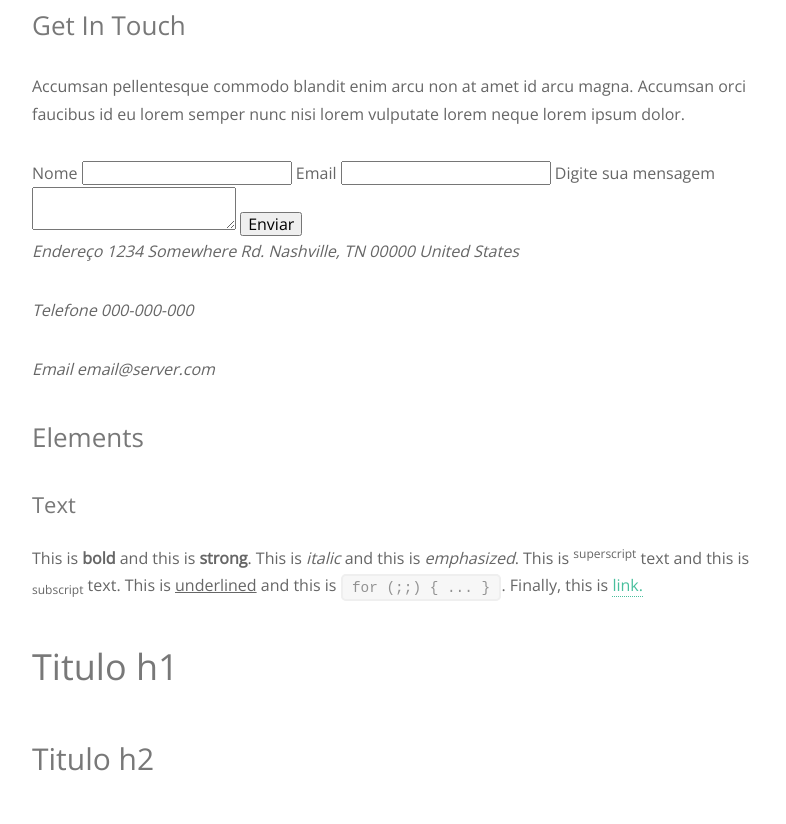
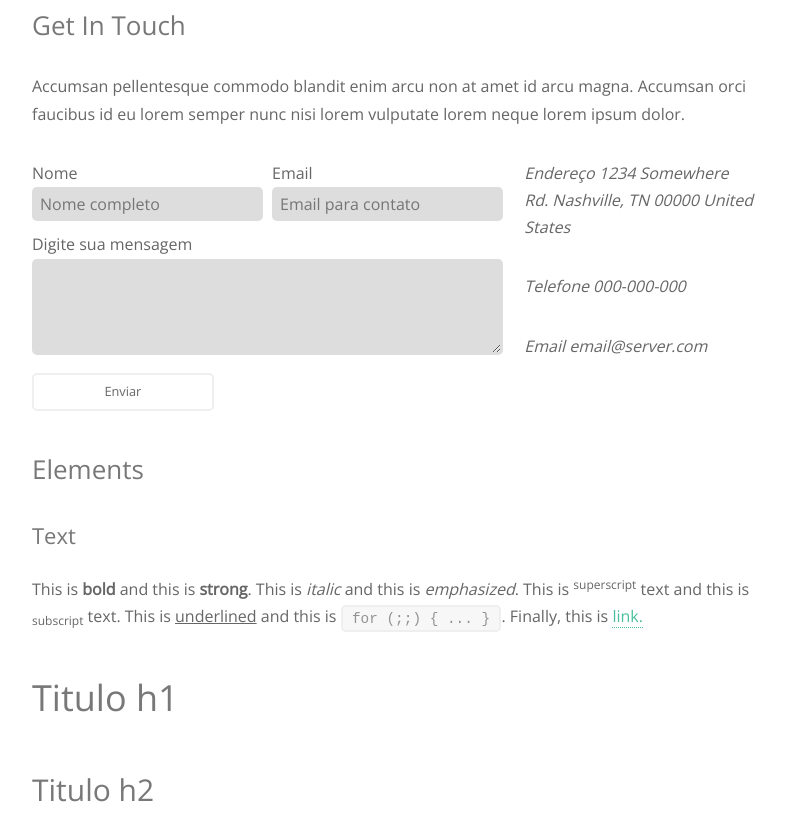
Before and after one commit to kauancf/curso-web-design, a plain HTML site: page Projeto_Strata/index.html in a window 1280 px wide. Shown: the part 2646-3470 px from the top of the page, without its empty margins (470-1256 px from the left). Drawn offline with nearby package versions, Linux system fonts and the light colour scheme.

Commit message:
Projeto 03 - Criação de conteudo em CSS - pt 03

```diff
--- a/Projeto_Strata/css/style.css
+++ b/Projeto_Strata/css/style.css
@@ -116,6 +116,29 @@ li{
     color: #49bf9d;
 }
 
+input, label, textarea{
+    display: inline-block;
+    width: 100%;
+    box-sizing: border-box;
+}
+
+input, textarea{
+    background: #ddd;
+    padding: 6px;
+    border-radius: 5px;
+    border: 2px solid transparent;
+    margin-bottom: 10px;
+}
+
+textarea{
+    height: 6em;
+}
+
+input:focus, textarea:focus{ /* mudar cor da borda quando clicado */
+    border: 2px solid #49bf9d;
+    outline: none;
+}
+
 .button-default{
     background-color: #49bf9d;
     border: 2px solid #49bf9d;
@@ -124,6 +147,7 @@ li{
     padding: .75em 5.5em;
     font-size: .8em;
     display: inline-block;
+    width: auto;
 }
 
 .button-default-stroke{
@@ -147,6 +171,44 @@ li{
     text-align: center;
     width: 50%;
     margin-top: 24px;
+}
+
+.table{
+    width: 100%;
+    margin:0 0 2em 0;
+    border-collapse: collapse; /* Remove espaços entr colunas*/
+    text-align: left;
+
+}
+
+.table td{
+    padding: .75em;
+}
+
+.table th{
+    background-color:#ccc ;
+    padding: .75em;
+
+}
+
+.table tbody tr td{
+    border-bottom: 1px solid #ccc ;
+}
+
+.table tbody tr:first-child td{  /* formata o tbody dentro de table, pegando apenas a primeira tr e a td que estão dentro */
+    border-top: 2px solid #666;
+}
+
+.table tbody tr:last-child td{  /* formata o tbody dentro de table, pegando apenas a ultima tr e a td que estão dentro */
+    border-bottom: 2px solid #666;
+}
+
+.table tbody tr:nth-child(odd) td{ /* formata todas as td de sequencia impar (odd) ou  (even) para sequencia par*/
+    background-color: #eee;
+}
+
+.table-alternate tbody td, .table-alternate tbody tr:first-child td, .table-alternate tbody tr:last-child td{
+    border: 1px solid #ddd;
 }
 
  .main-header{
@@ -187,13 +249,32 @@ li{
      box-sizing: border-box;
  }
 
-/*criar duas colunas - inicio*/
+/*Criar grid*/
  .row{
     overflow: auto;
  }
 
+/*criar duas colunas - inicio*/
  .col-2{
-     width: 50%;
+     width: 49%;
      float: left;
  }
 /*criar duas colunas - final*/
+
+.col-2:first-child{
+    margin-right: 1%;
+}
+
+.col-2:last-child{
+    margin-left: 1%;
+}
+
+.col-2-3{
+    width: 65%;
+    float: left;
+}
+
+.col-1-3{
+    width: 32%;
+    float: right;
+}
--- a/Projeto_Strata/index.html
+++ b/Projeto_Strata/index.html
@@ -112,18 +112,37 @@
                 <h3>Get In Touch</h3>
                 <p>Accumsan pellentesque commodo blandit enim arcu non at amet id arcu magna. Accumsan orci faucibus id eu lorem semper nunc nisi lorem vulputate lorem neque lorem ipsum dolor.</p>
 
+                <div class="row">
+
                     <form action="#" method="POST">
+
+                    <div class="col-2-3">
+
+                        <div class="row">
+
+                            <div class="col-2">
                                 <label for="nome">Nome</label>
-                    <input type="text" name="nome" id="nome">
+                                <input type="text" name="nome" id="nome" placeholder="Nome completo">
+                            </div>
 
+                            <div class="col-2">
                                 <label for="email">Email</label>
-                    <input type="text" name="email" id="email">
+                                <input type="text" name="email" id="email" placeholder="Email para contato">
+
+                            </div>
+                        </div>
 
                         <label for="nmensagem">Digite sua mensagem</label>
                         <textarea name="mensagem" id="mensagem"></textarea>
 
-                    <input type="submit" value="Enviar">
+
+                        <input class="button-default button-default-stroke" type="submit" value="Enviar">
                         </form>
+
+                    </div>
+
+
+                    <div class="col-1-3">
 
                         <address>
                             <p>
@@ -142,6 +161,11 @@
                             </p>
 
                         </address>
+
+                    </div>
+
+                </div>
+
             </section>
 
             <section class="main-content-section">
@@ -316,7 +340,7 @@
 
                 <h5>Alternate</h5>
 
-                <table class="table-alternate">
+                <table class="table table-alternate">
                     <thead>
                         <tr>
                             <th>Name</th>
```
Lines whose indentation alone changed are shown as unchanged.
